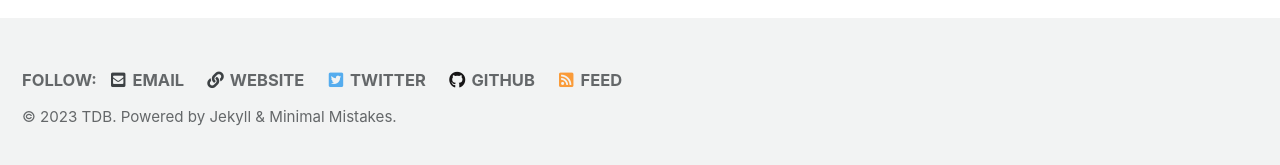
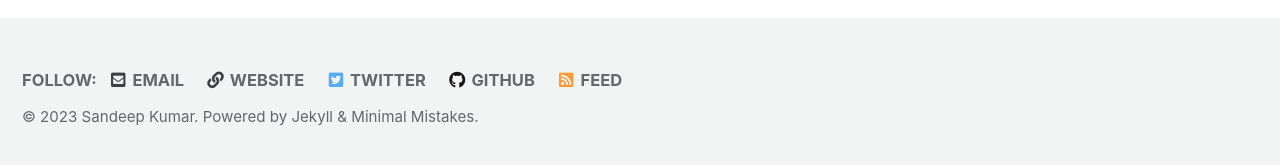
Before and after one commit to sandeep-krp/sandeep-krp.github.io, a Jekyll site: the page built from docs/index.html, in a window 1280 px wide and 900 px high, scrolled down 515 px. Shown: the part 727-892 px from the top of the window. Built offline with Jekyll 4.4.1, drawn with Linux system fonts in a browser that asks for light colours; cached includes are drawn as plain includes; the list of posts is cut into pages by our own code.

Commit message:
config: Adds name and baseurl

```diff
--- a/docs/_config.yml
+++ b/docs/_config.yml
@@ -19,9 +19,9 @@ locale                   : "en-US"
 title                    : "Philosophy Behind"
 title_separator          : "-"
 subtitle                 : "A desi perspective" # site tagline that appears below site title in masthead
-name                     : "TDB"
+name                     : "Sandeep Kumar"
 description              : "Software Engineering from the perspective of a Desi software engineer"
-url                      : # the base hostname & protocol for your site e.g. "https://mmistakes.github.io"
+url                      : "https://sandeep-krp.github.io" # the base hostname & protocol for your site e.g. "https://mmistakes.github.io"
 baseurl                  : # the subpath of your site, e.g. "/blog"
 repository               : "sandeep-krp/sandeep-krp" # GitHub username/repo-name e.g. "mmistakes/minimal-mistakes"
 teaser                   : # path of fallback teaser image, e.g. "/assets/images/500x300.png"
@@ -98,7 +98,7 @@ social:
 analytics:
   provider               : "google-gtag" # false (default), "google", "google-universal", "google-gtag", "custom"
   google:
-    tracking_id          : "G-2YZ7TT69XD"
+    tracking_id          : "G-F76T69QMJB"
     anonymize_ip         : # true, false (default)
 
 
```
